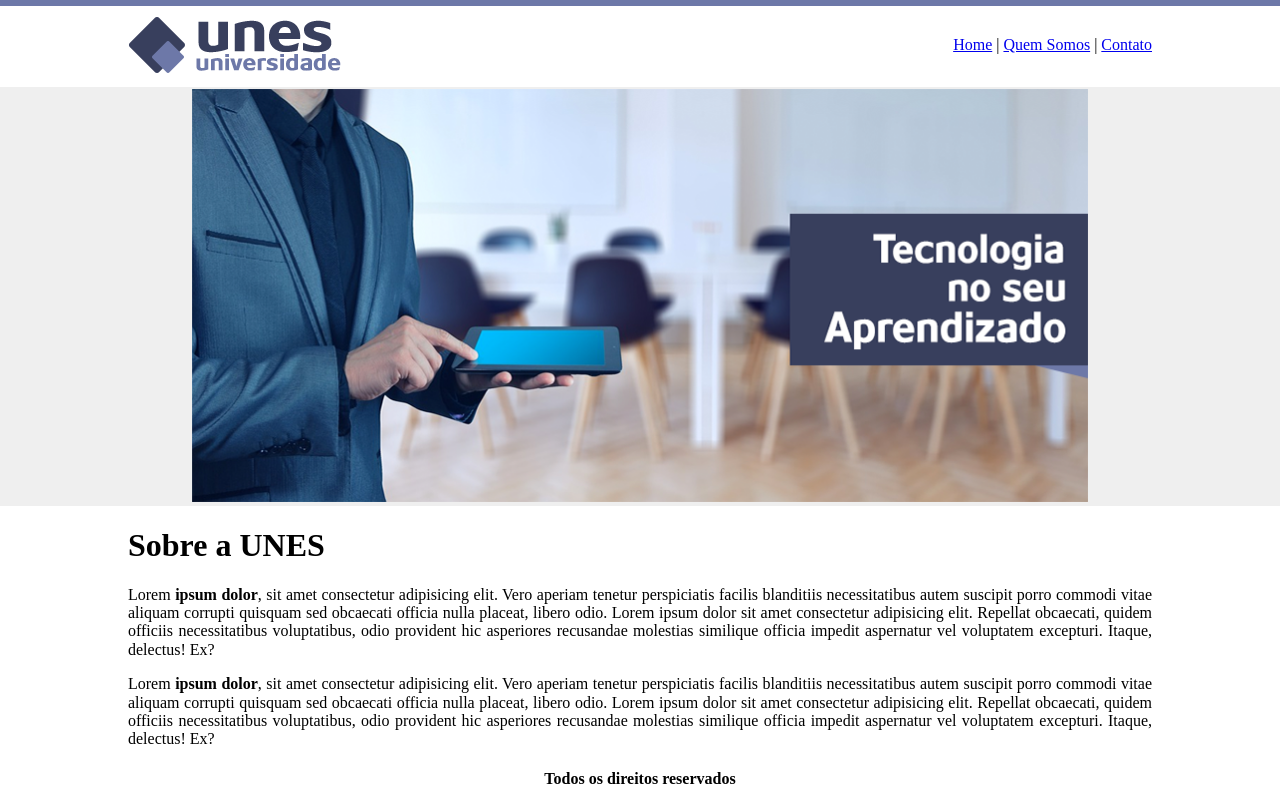
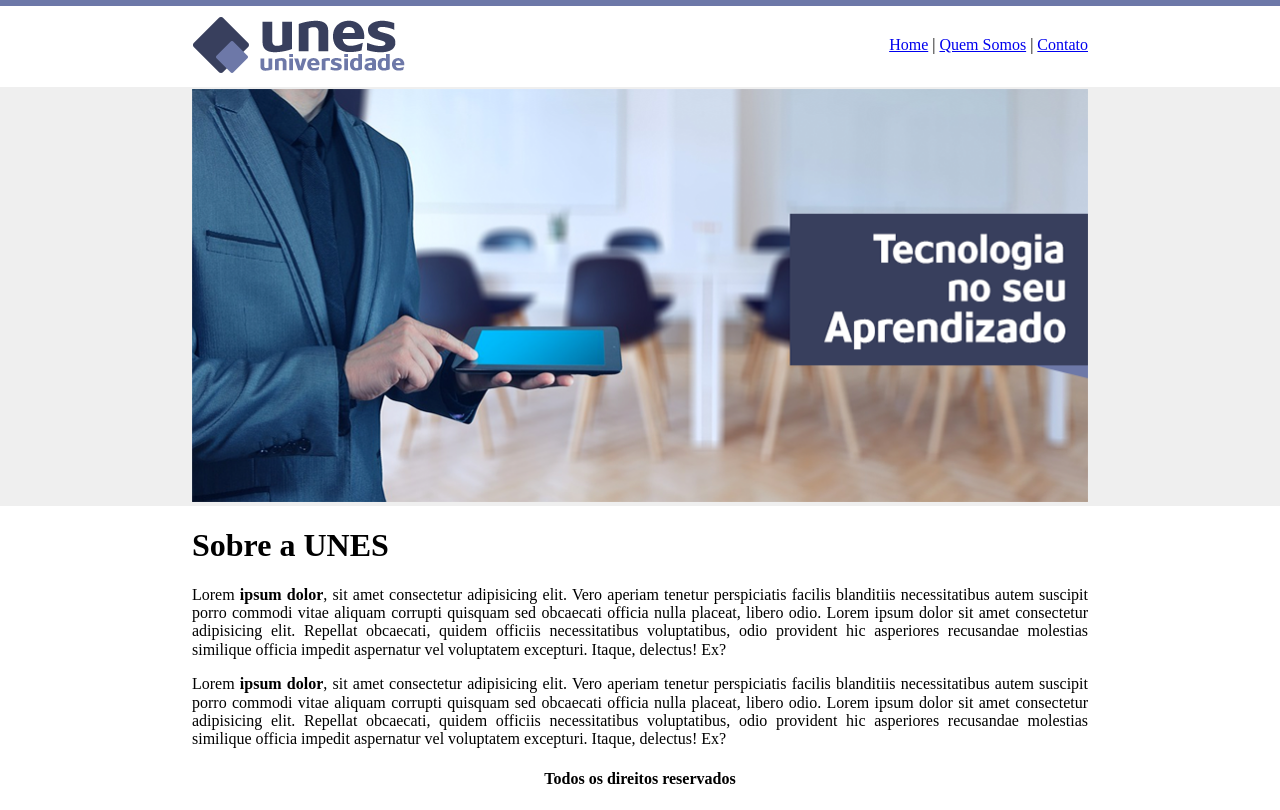
Before and after one commit to pedroansdev/DevWeb-Desafio2, a Flask app: page / in a window 1280 px wide. Run offline with Flask 2, Linux system fonts and the light colour scheme.

Commit message:
Mudando a % do conteudo

```diff
--- a/static/css/estilo.css
+++ b/static/css/estilo.css
@@ -13,7 +13,7 @@ p{
 }
 
 .conteudo{
-    width: 80%;
+    width: 70%;
     margin: auto;
 }
 
```
